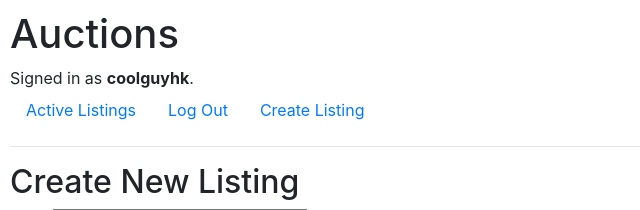
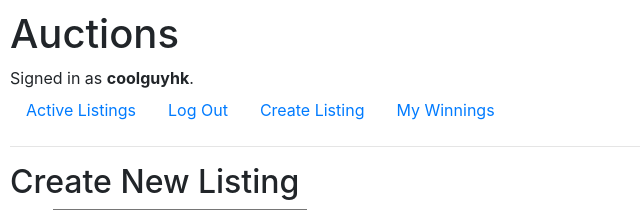
Before and after one commit to hemantk77/CS50W-Project2, a Django app: page /create/ in a window 1280 px wide. Shown: the top 210 px of the page, without its empty margins (0-640 px from the left). Run offline with Django 3.2, Linux system fonts and the light colour scheme; a user stored in the database is signed in; some libraries are stand-ins or nearby versions.

Commit message:
Added a link "My Winnings" in layout.html

```diff
--- a/commerce/auctions/templates/auctions/layout.html
+++ b/commerce/auctions/templates/auctions/layout.html
@@ -27,6 +27,9 @@
                 <li class="nav-item">
                     <a class="nav-link" href="{% url 'create' %}">Create Listing</a>
                 </li>
+                <li class="nav-item">
+                    <a class="nav-link" href="{% url 'won_auctions' %}">My Winnings</a>
+                </li>
             {% else %}
                 <li class="nav-item">
                     <a class="nav-link" href="{% url 'login' %}">Log In</a>
```
